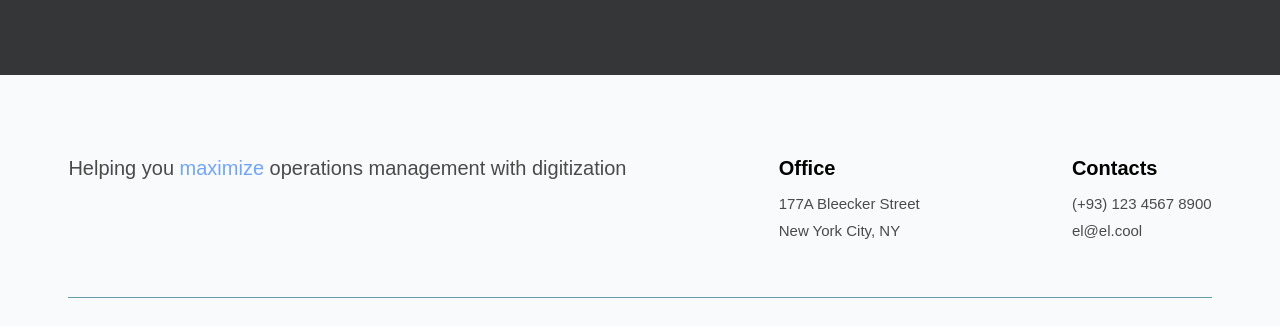
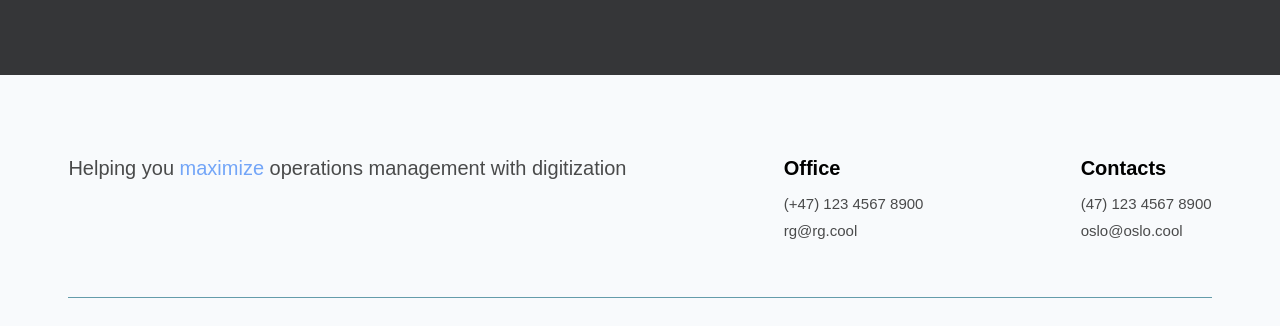
Before and after one commit to codeitR/softhoer, a plain HTML site: page sign_in.html in a window 1280 px wide. Shown: the part 758-1084 px from the top of the page. Drawn offline with Linux system fonts and the light colour scheme; a web font is replaced by a local one.

Commit message:
info added

```diff
--- a/sign_in.html
+++ b/sign_in.html
@@ -132,8 +132,8 @@
           <h3 class="footer__content--address__title">Office</h3>
 
           <ul>
-            <li>177A Bleecker Street</li>
-            <li>New York City, NY</li>
+            <li>(+47) 123 4567 8900</li>
+            <li>rg@rg.cool</li>
           </ul>
         </div>
 
@@ -142,8 +142,8 @@
           <h3 class="footer__content--contact__title">Contacts</h3>
 
           <ul>
-            <li>(+93) 123 4567 8900</li>
-            <li>el@el.cool</li>
+            <li>(47) 123 4567 8900</li>
+            <li>oslo@oslo.cool</li>
           </ul>
         </div>
       </div>
```
